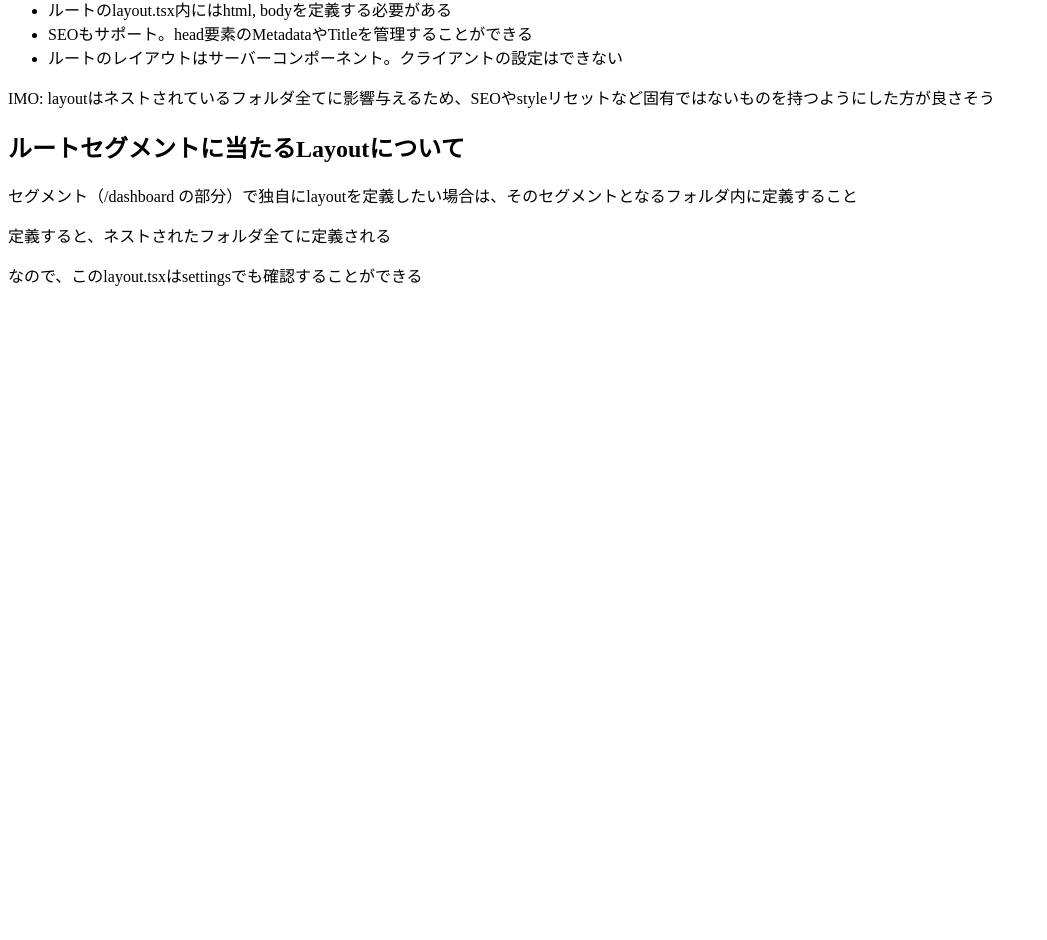
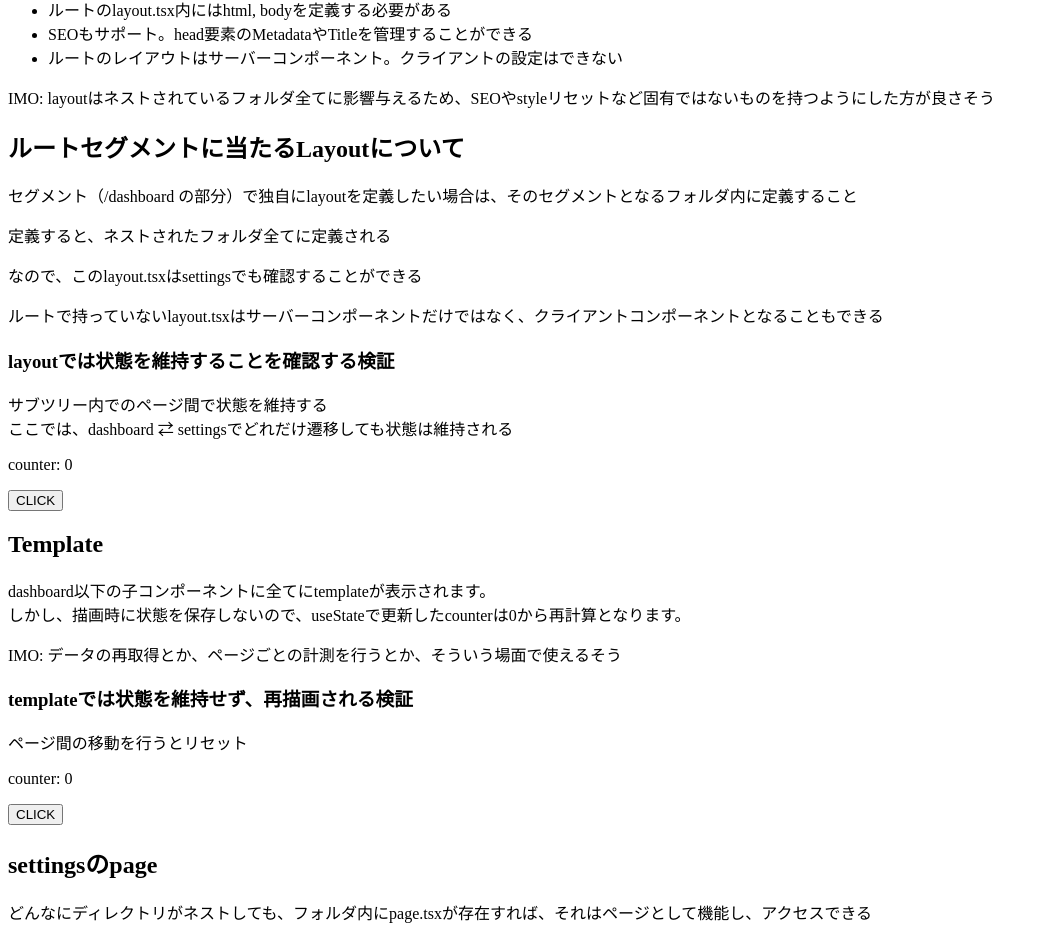
Before and after one commit to toku-chan/study-next-app-router, a Next.js app: page /dashboard/settings in a window 1280 px wide. Shown: the part 337-1277 px from the top of the page, without its empty margins (0-1047 px from the left). Before the commit the page ends 800 px from the top, so only its background shows below. Built offline with nearby package versions, Linux system fonts and the light colour scheme.

Commit message:
Pages-and-Layouts/Template

```diff
--- a/src/app/dashboard/layout.tsx
+++ b/src/app/dashboard/layout.tsx
@@ -1,14 +1,31 @@
+'use client';
+
+import React, { useState } from "react";
+
 export default function DashBoardLayout({
   children,
 }: {
   children: React.ReactNode
 }) {
+  const [num, setNum] = useState<number>(0);
+
   return (
     <section>
       <h1>ルートセグメントに当たるLayoutについて</h1>
       <p>セグメント（/dashboard の部分）で独自にlayoutを定義したい場合は、そのセグメントとなるフォルダ内に定義すること</p>
       <p>定義すると、ネストされたフォルダ全てに定義される</p>
       <p>なので、このlayout.tsxはsettingsでも確認することができる</p>
+      <p>ルートで持っていないlayout.tsxはサーバーコンポーネントだけではなく、クライアントコンポーネントとなることもできる</p>
+      <section>
+        <h3>layoutでは状態を維持することを確認する検証</h3>
+        <p>
+          サブツリー内でのページ間で状態を維持する<br />
+          ここでは、dashboard ⇄ settingsでどれだけ遷移しても状態は維持される
+        </p>
+        <p>counter: {num}</p>
+        <button onClick={() => setNum((pre) => pre + 1)}>CLICK</button>
+      </section>
+      {children}
     </section>
   )
 }
--- a/src/app/dashboard/settings/page.tsx
+++ b/src/app/dashboard/settings/page.tsx
@@ -1,7 +1,8 @@
 export default function Settings() {
   return(
-    <div>
+    <section>
+      <h2>settingsのpage</h2>
       <p>どんなにディレクトリがネストしても、フォルダ内にpage.tsxが存在すれば、それはページとして機能し、アクセスできる</p>
-    </div>
+    </section>
   )
 }
--- /dev/null
+++ b/src/app/dashboard/template.tsx
@@ -0,0 +1,25 @@
+'use client';
+
+import React, { useState } from "react";
+
+export default function DashBoardTemplate({children}: {children: React.ReactNode}) {
+  const [num, setNum] = useState<number>(0);
+
+  return (
+    <section>
+      <h2>Template</h2>
+      <p>
+        dashboard以下の子コンポーネントに全てにtemplateが表示されます。<br />
+        しかし、描画時に状態を保存しないので、useStateで更新したcounterは0から再計算となります。
+      </p>
+      <p>IMO: データの再取得とか、ページごとの計測を行うとか、そういう場面で使えるそう</p>
+      <section>
+        <h3>templateでは状態を維持せず、再描画される検証</h3>
+        <p>ページ間の移動を行うとリセット</p>
+        <p>counter: {num}</p>
+        <button onClick={() => setNum((pre) => pre + 1)}>CLICK</button>
+      </section>
+      {children}
+    </section>
+  )
+}
```
Also changed, not shown: src/app/dashboard/page.tsx (+3 -5 lines).
